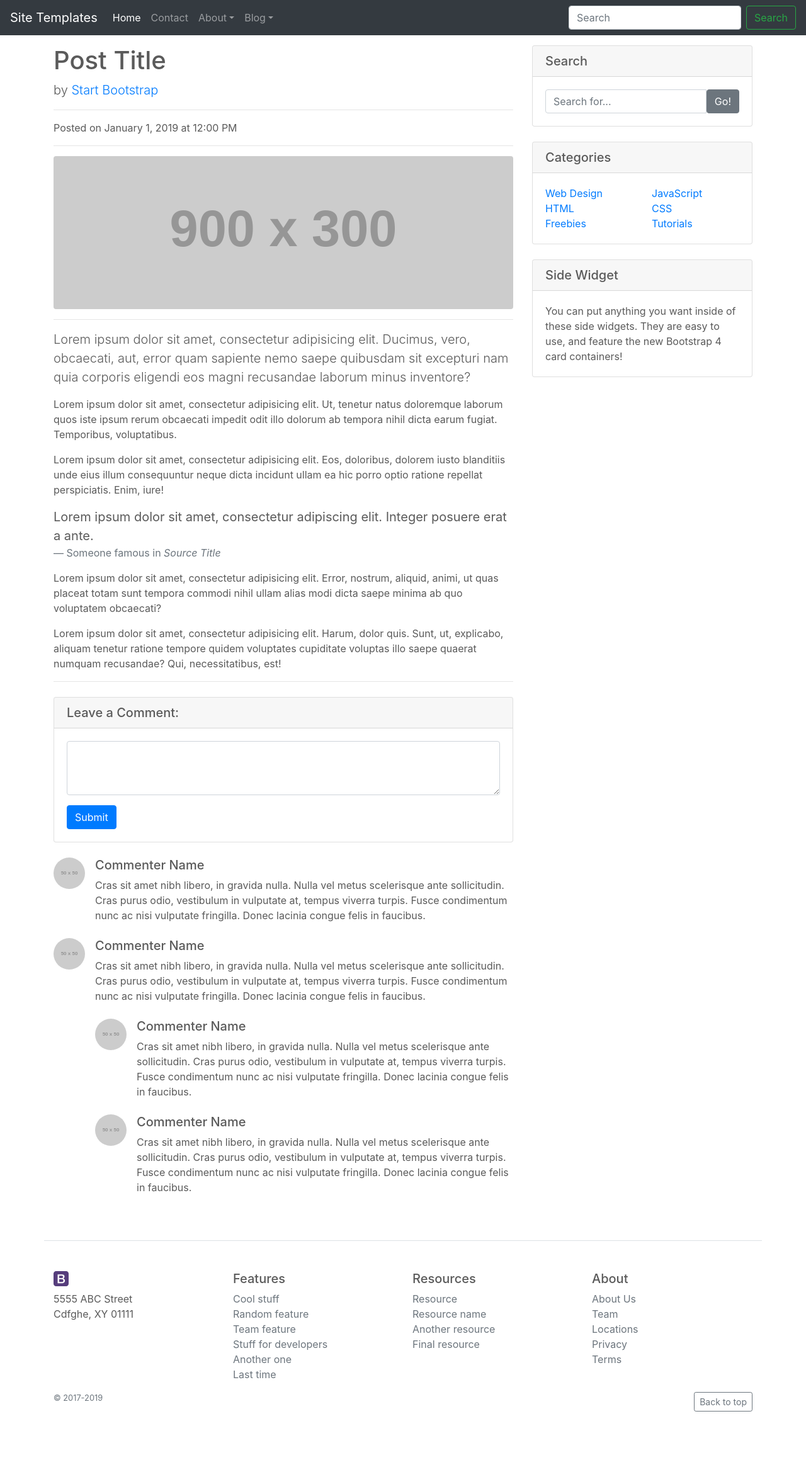
After one commit to leihuagh/django-bootstrap-pages, a Django app: page /blog/detail in a window 1280 px wide. The commit adds this page. Shown: the whole page at 63% size. Run offline with Django 3.2, Linux system fonts and the light colour scheme; grey boxes labelled with a size stand in for pictures from a placeholder-image service; some libraries are stand-ins or nearby versions.

Commit message:
blog detail page

```diff
--- /dev/null
+++ b/blog/templates/blog/detail.html
@@ -0,0 +1,192 @@
+{% extends "base.html" %}
+
+{% block head_title %}
+- Blog Detail
+{% endblock head_title %}
+
+{% block main_contents %}
+<!-- Page Content -->
+<div class="container">
+
+    <div class="row">
+
+        <!-- Post Content Column -->
+        <div class="col-lg-8">
+
+            <!-- Title -->
+            <h1 class="mt-4">Post Title</h1>
+
+            <!-- Author -->
+            <p class="lead">
+                by
+                <a href="#">Start Bootstrap</a>
+            </p>
+
+            <hr>
+
+            <!-- Date/Time -->
+            <p>Posted on January 1, 2019 at 12:00 PM</p>
+
+            <hr>
+
+            <!-- Preview Image -->
+            <img class="img-fluid rounded" src="http://placehold.it/900x300" alt="">
+
+            <hr>
+
+            <!-- Post Content -->
+            <p class="lead">Lorem ipsum dolor sit amet, consectetur adipisicing elit. Ducimus, vero, obcaecati, aut,
+                error quam sapiente nemo saepe quibusdam sit excepturi nam quia corporis eligendi eos magni recusandae
+                laborum minus inventore?</p>
+
+            <p>Lorem ipsum dolor sit amet, consectetur adipisicing elit. Ut, tenetur natus doloremque laborum quos iste
+                ipsum rerum obcaecati impedit odit illo dolorum ab tempora nihil dicta earum fugiat. Temporibus,
+                voluptatibus.</p>
+
+            <p>Lorem ipsum dolor sit amet, consectetur adipisicing elit. Eos, doloribus, dolorem iusto blanditiis unde
+                eius illum consequuntur neque dicta incidunt ullam ea hic porro optio ratione repellat perspiciatis.
+                Enim, iure!</p>
+
+            <blockquote class="blockquote">
+                <p class="mb-0">Lorem ipsum dolor sit amet, consectetur adipiscing elit. Integer posuere erat a ante.</p>
+                <footer class="blockquote-footer">Someone famous in
+                    <cite title="Source Title">Source Title</cite>
+                </footer>
+            </blockquote>
+
+            <p>Lorem ipsum dolor sit amet, consectetur adipisicing elit. Error, nostrum, aliquid, animi, ut quas
+                placeat totam sunt tempora commodi nihil ullam alias modi dicta saepe minima ab quo voluptatem
+                obcaecati?</p>
+
+            <p>Lorem ipsum dolor sit amet, consectetur adipisicing elit. Harum, dolor quis. Sunt, ut, explicabo,
+                aliquam tenetur ratione tempore quidem voluptates cupiditate voluptas illo saepe quaerat numquam
+                recusandae? Qui, necessitatibus, est!</p>
+
+            <hr>
+
+            <!-- Comments Form -->
+            <div class="card my-4">
+                <h5 class="card-header">Leave a Comment:</h5>
+                <div class="card-body">
+                    <form>
+                        <div class="form-group">
+                            <textarea class="form-control" rows="3"></textarea>
+                        </div>
+                        <button type="submit" class="btn btn-primary">Submit</button>
+                    </form>
+                </div>
+            </div>
+
+            <!-- Single Comment -->
+            <div class="media mb-4">
+                <img class="d-flex mr-3 rounded-circle" src="http://placehold.it/50x50" alt="">
+                <div class="media-body">
+                    <h5 class="mt-0">Commenter Name</h5>
+                    Cras sit amet nibh libero, in gravida nulla. Nulla vel metus scelerisque ante sollicitudin. Cras
+                    purus odio, vestibulum in vulputate at, tempus viverra turpis. Fusce condimentum nunc ac nisi
+                    vulputate fringilla. Donec lacinia congue felis in faucibus.
+                </div>
+            </div>
+
+            <!-- Comment with nested comments -->
+            <div class="media mb-4">
+                <img class="d-flex mr-3 rounded-circle" src="http://placehold.it/50x50" alt="">
+                <div class="media-body">
+                    <h5 class="mt-0">Commenter Name</h5>
+                    Cras sit amet nibh libero, in gravida nulla. Nulla vel metus scelerisque ante sollicitudin. Cras
+                    purus odio, vestibulum in vulputate at, tempus viverra turpis. Fusce condimentum nunc ac nisi
+                    vulputate fringilla. Donec lacinia congue felis in faucibus.
+
+                    <div class="media mt-4">
+                        <img class="d-flex mr-3 rounded-circle" src="http://placehold.it/50x50" alt="">
+                        <div class="media-body">
+                            <h5 class="mt-0">Commenter Name</h5>
+                            Cras sit amet nibh libero, in gravida nulla. Nulla vel metus scelerisque ante sollicitudin.
+                            Cras purus odio, vestibulum in vulputate at, tempus viverra turpis. Fusce condimentum nunc
+                            ac nisi vulputate fringilla. Donec lacinia congue felis in faucibus.
+                        </div>
+                    </div>
+
+                    <div class="media mt-4">
+                        <img class="d-flex mr-3 rounded-circle" src="http://placehold.it/50x50" alt="">
+                        <div class="media-body">
+                            <h5 class="mt-0">Commenter Name</h5>
+                            Cras sit amet nibh libero, in gravida nulla. Nulla vel metus scelerisque ante sollicitudin.
+                            Cras purus odio, vestibulum in vulputate at, tempus viverra turpis. Fusce condimentum nunc
+                            ac nisi vulputate fringilla. Donec lacinia congue felis in faucibus.
+                        </div>
+                    </div>
+
+                </div>
+            </div>
+
+        </div>
+
+        <!-- Sidebar Widgets Column -->
+        <div class="col-md-4">
+
+            <!-- Search Widget -->
+            <div class="card my-4">
+                <h5 class="card-header">Search</h5>
+                <div class="card-body">
+                    <div class="input-group">
+                        <input type="text" class="form-control" placeholder="Search for...">
+                        <span class="input-group-btn">
+                            <button class="btn btn-secondary" type="button">Go!</button>
+                        </span>
+                    </div>
+                </div>
+            </div>
+
+            <!-- Categories Widget -->
+            <div class="card my-4">
+                <h5 class="card-header">Categories</h5>
+                <div class="card-body">
+                    <div class="row">
+                        <div class="col-lg-6">
+                            <ul class="list-unstyled mb-0">
+                                <li>
+                                    <a href="#">Web Design</a>
+                                </li>
+                                <li>
+                                    <a href="#">HTML</a>
+                                </li>
+                                <li>
+                                    <a href="#">Freebies</a>
+                                </li>
+                            </ul>
+                        </div>
+                        <div class="col-lg-6">
+                            <ul class="list-unstyled mb-0">
+                                <li>
+                                    <a href="#">JavaScript</a>
+                                </li>
+                                <li>
+                                    <a href="#">CSS</a>
+                                </li>
+                                <li>
+                                    <a href="#">Tutorials</a>
+                                </li>
+                            </ul>
+                        </div>
+                    </div>
+                </div>
+            </div>
+
+            <!-- Side Widget -->
+            <div class="card my-4">
+                <h5 class="card-header">Side Widget</h5>
+                <div class="card-body">
+                    You can put anything you want inside of these side widgets. They are easy to use, and feature the
+                    new Bootstrap 4 card containers!
+                </div>
+            </div>
+
+        </div>
+
+    </div>
+    <!-- /.row -->
+
+</div>
+<!-- /.container -->
+{% endblock main_contents %}
--- a/blog/urls.py
+++ b/blog/urls.py
@@ -1,8 +1,9 @@
 from django.urls import path
-from .views import index, list_view
+from .views import index, list_view, detail_view
 
 app_name = 'blog'
 urlpatterns = [
     path('', index, name='index'),
     path('list', list_view, name='list'),
+    path('detail', detail_view, name='detail'),
 ]
--- a/blog/views.py
+++ b/blog/views.py
@@ -7,3 +7,7 @@ def index(request):
 
 def list_view(request):
     return render(request, 'blog/list.html', {})
+
+
+def detail_view(request):
+    return render(request, 'blog/detail.html', {})
--- a/templates/base/navbar.html
+++ b/templates/base/navbar.html
@@ -28,7 +28,7 @@
                 <div class="dropdown-menu" aria-labelledby="dropdown01">
                     <a class="dropdown-item" href="{% url 'blog:index' %}">Blog Home</a>
                     <a class="dropdown-item" href="{% url 'blog:list' %}">Blog List</a>
-                    <a class="dropdown-item" href="#">Something else here</a>
+                    <a class="dropdown-item" href="{% url 'blog:detail' %}">Blog Detail</a>
                 </div>
             </li>
         </ul>
```
